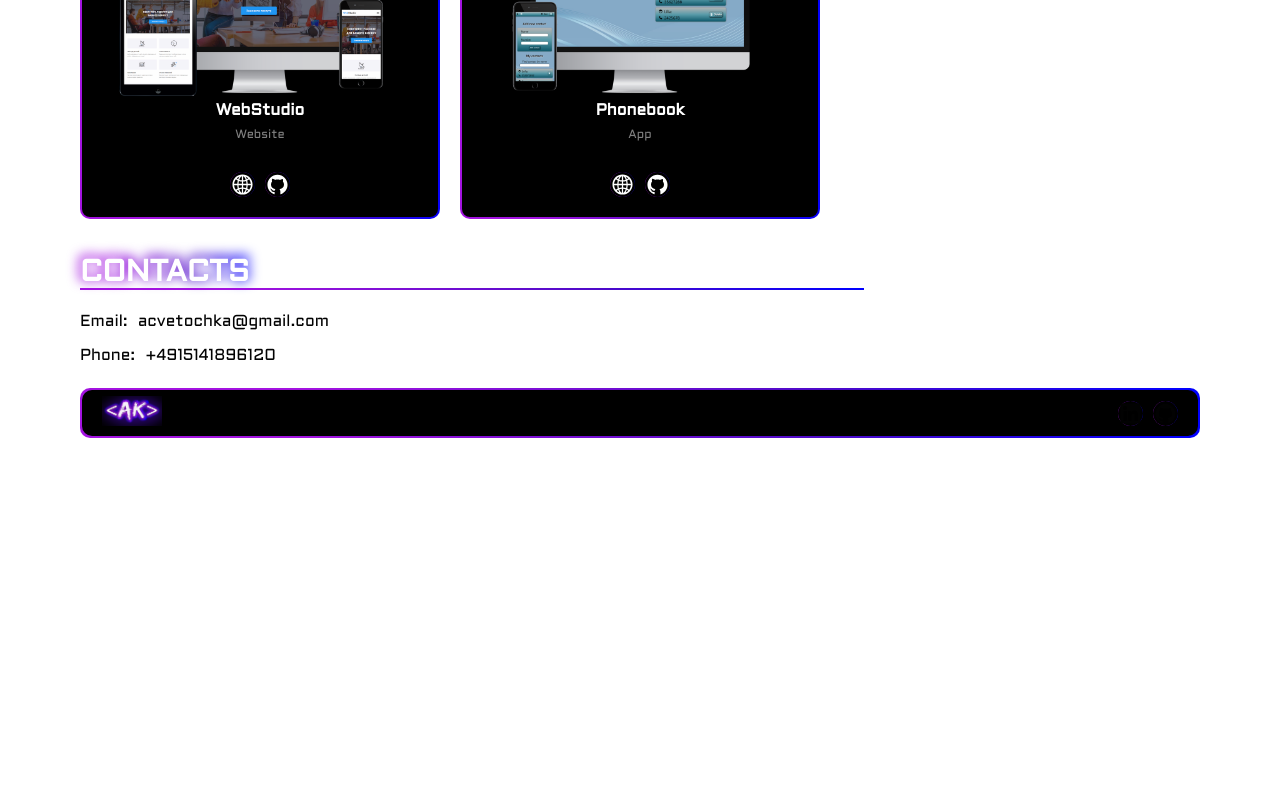
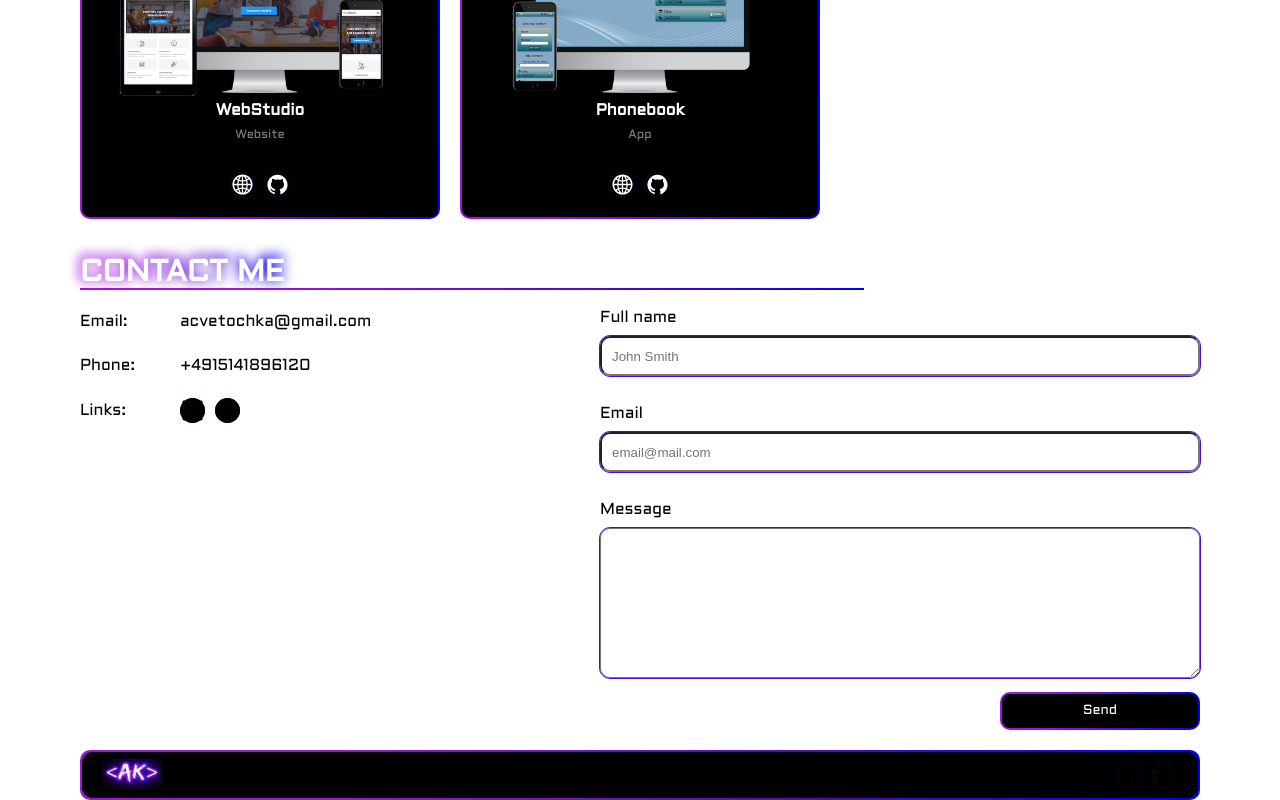
Before and after one commit to acvetochka/portfolio, a Next.js app: page / in a window 1280 px wide. Shown: the part 2489-3289 px from the top of the page. Before the commit the page ends 2927 px from the top, so only its background shows below. Built offline with nearby package versions, Linux system fonts and the light colour scheme; no server answers.

Commit message:
change Contacts component

```diff
--- a/src/sections/Contacts/Contacts.styles.tsx
+++ b/src/sections/Contacts/Contacts.styles.tsx
@@ -1,20 +1,42 @@
 import styled from "styled-components";
+
+export const ContactWrapper = styled.div`
+@media (min-width: 768px) {
+align-items: center;
+}
+ @media (min-width: 1020px) {
+ flex-direction: row;
+ align-items: flex-start;
+ }
+
+
+display: flex;
+justify-content: space-between;
+flex-direction: column;
+gap: 30px;
+
+
+
+
+`
 
 export const ListStyled = styled.ul`
   list-style: none;
   padding-left: 0;
   display: flex;
   flex-direction: column;
-  gap: 10px;
+  gap: 20px;
   // align-items: center;
+  width: 300px;
 `;
 
 export const ItemStyled = styled.li`
   display: flex;
-  gap: 10px;
+  gap: 30px;
   align-items: center;
 
   & p{
 text-transform: capitalize;
+width: 70px;
   }
 `
--- a/src/sections/Contacts/Contacts.tsx
+++ b/src/sections/Contacts/Contacts.tsx
@@ -1,14 +1,16 @@
 "use client"
 
-import {CustomLink, Section, Text } from "@/components";
+import {ContactLinks, CustomLink, Section, Text } from "@/components";
 import contacts from "@/data/contacts.json"
-import { ItemStyled, ListStyled } from "./Contacts.styles";
+import { ContactWrapper, ItemStyled, ListStyled } from "./Contacts.styles";
+import { ContactForm } from "@/components/ContactForm/ContactForm";
 // import { AiOutlineGithub } from "react-icons/ai";
 // import { FaLinkedin } from "react-icons/fa6";
 
 export const Contacts = (): JSX.Element => {
   return (
-    <Section id="contacts" title="Contacts">
+    <Section id="contacts" title="Contact me">
+      <ContactWrapper>
         <ListStyled>
             {contacts.map(({name,type,link}, id)=> (
                 <ItemStyled key={id}>
@@ -16,8 +18,13 @@ export const Contacts = (): JSX.Element => {
                     <CustomLink href={link}>{name}</CustomLink>
                   </ItemStyled>
             ))}
-
+            <ItemStyled>
+              <Text>Links:</Text>
+              <ContactLinks/>
+              </ItemStyled>
         </ListStyled>
+        <ContactForm/>
+        </ContactWrapper>
     </Section>
   );
 };
```
